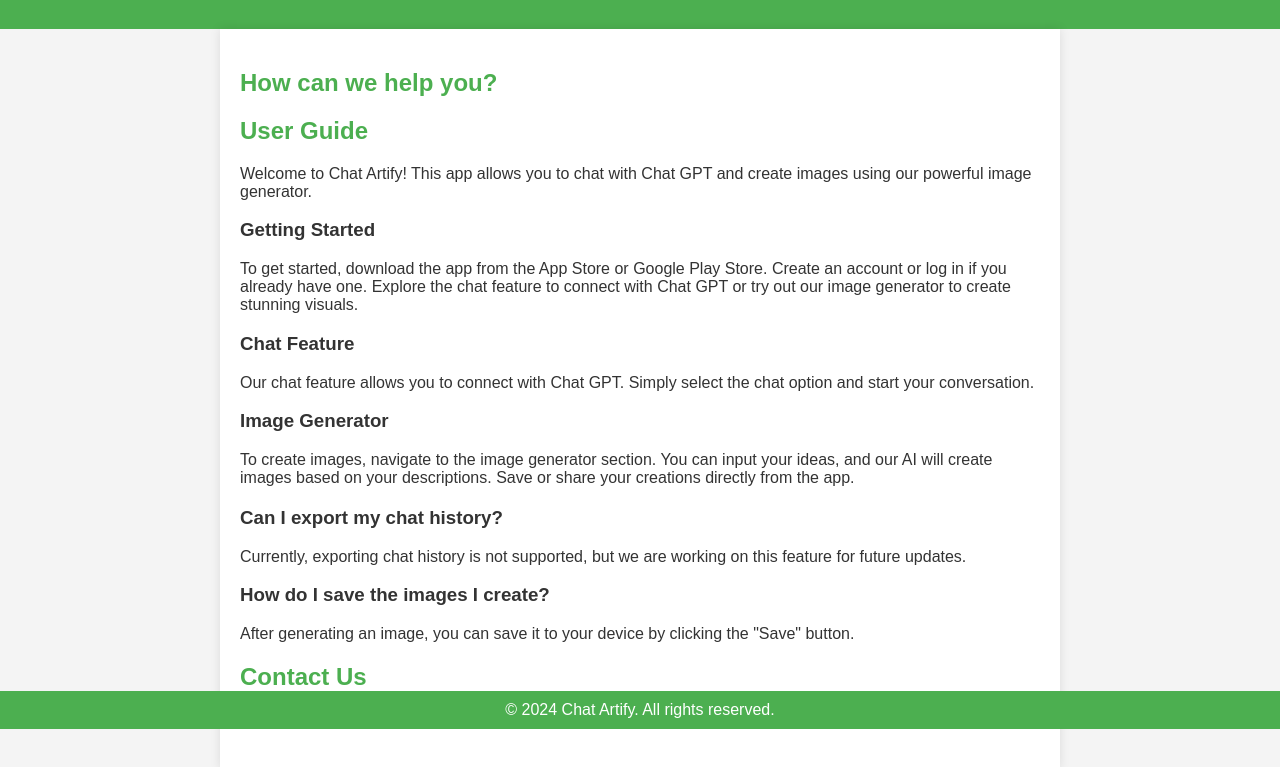
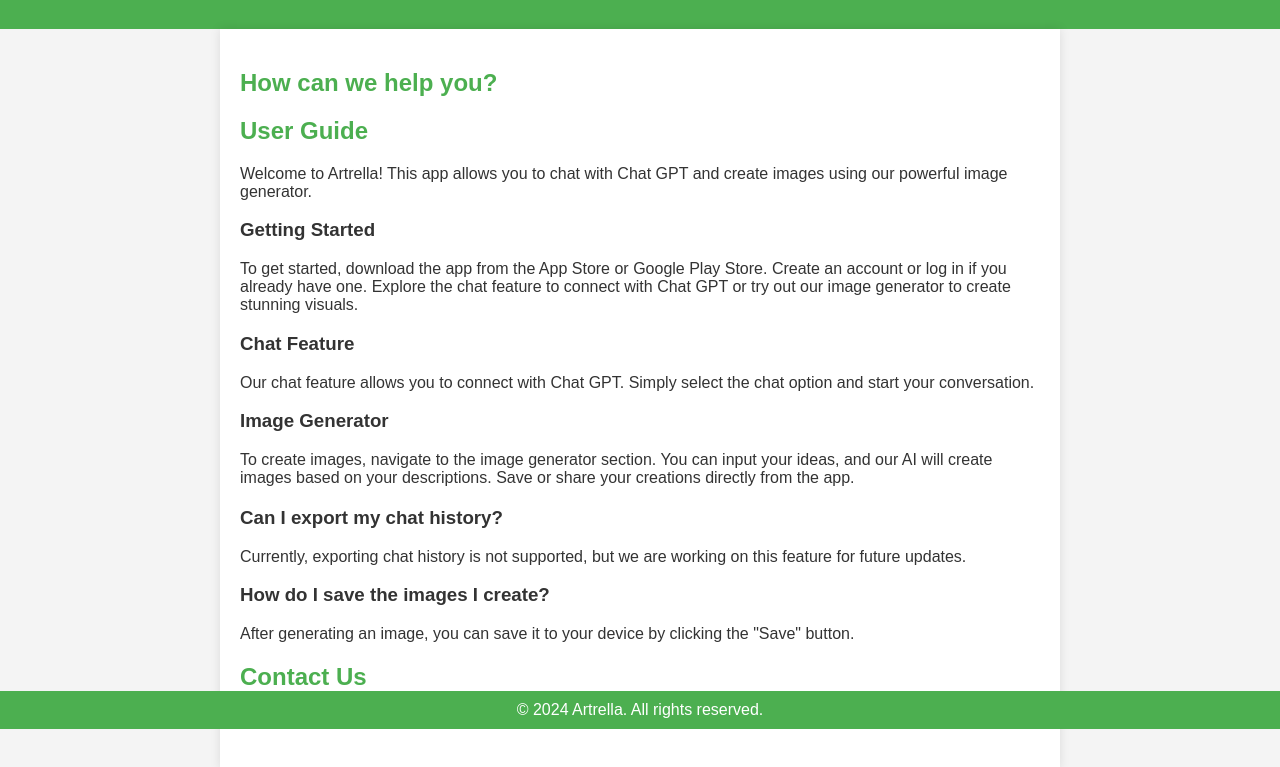
Before and after one commit to phanthanh197/Chat-Artify-Support, a plain HTML site: page index.html in a window 1280 px wide. Shown: the part 71-838 px from the top of the page. Drawn offline with Linux system fonts and the light colour scheme.

Commit message:
Update index.html

```diff
--- a/index.html
+++ b/index.html
@@ -3,7 +3,7 @@
 <head>
     <meta charset="UTF-8">
     <meta name="viewport" content="width=device-width, initial-scale=1.0">
-    <title>Support - Chat Artify</title>
+    <title>Support - Artrella</title>
     <style>
         body {
             font-family: Arial, sans-serif;
@@ -59,13 +59,13 @@
 </head>
 <body>
     <header>
-        <h1>Chat Artify Support</h1>
+        <h1>Artrella Support</h1>
     </header>
     <main>
         <h2>How can we help you?</h2>
         <section id="guide">
             <h2>User Guide</h2>
-            <p>Welcome to Chat Artify! This app allows you to chat with Chat GPT and create images using our powerful image generator.</p>
+            <p>Welcome to Artrella! This app allows you to chat with Chat GPT and create images using our powerful image generator.</p>
             <h3>Getting Started</h3>
             <p>To get started, download the app from the App Store or Google Play Store. Create an account or log in if you already have one. Explore the chat feature to connect with Chat GPT or try out our image generator to create stunning visuals.</p>
             <h3>Chat Feature</h3>
@@ -87,7 +87,7 @@
         </section>
     </main>
     <footer>
-        &copy; 2024 Chat Artify. All rights reserved.
+        &copy; 2024 Artrella. All rights reserved.
     </footer>
 </body>
 </html>
```
